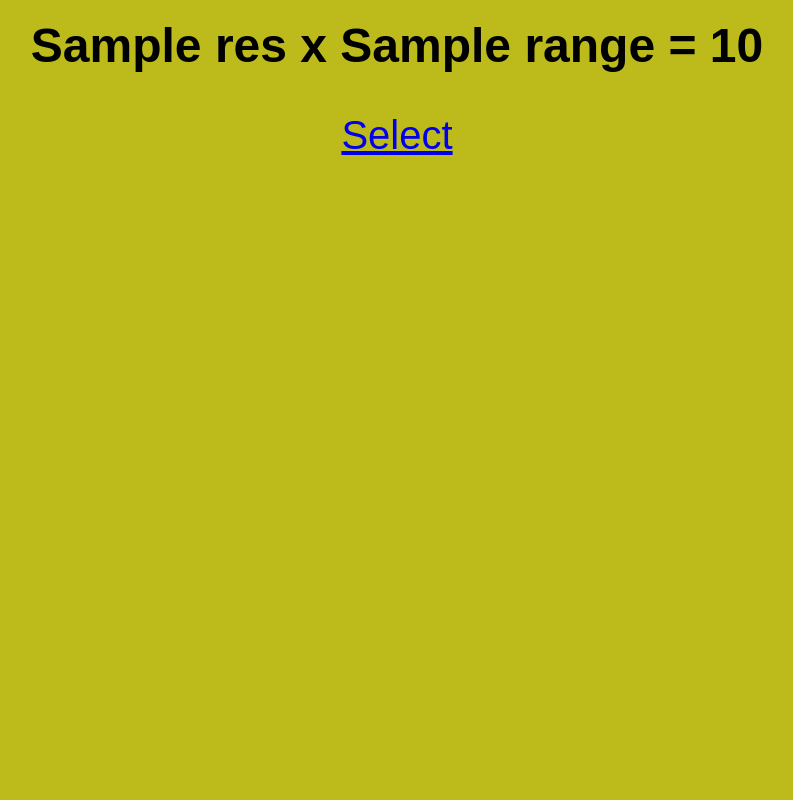
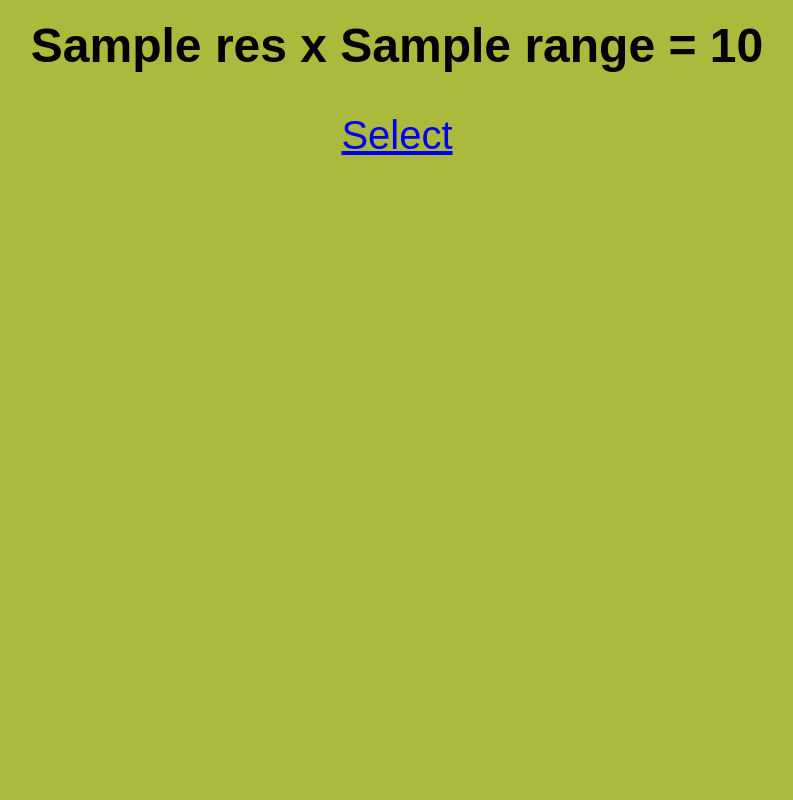
Before and after one commit to GovardhanGattu/tables, a Django app: template tables/templates/tables/tables.html in a window 1280 px wide. Shown: the whole page, without its empty margins (243-1036 px from the left). Run offline with Django 3.2, Linux system fonts and the light colour scheme; the template is opened without the code that fills it: most values are stand-ins (such as "Sample title", 1, 10 or a date in 2020); some libraries are stand-ins or nearby versions.

Commit message:
first commit

```diff
--- a/tables/templates/tables/tables.html
+++ b/tables/templates/tables/tables.html
@@ -11,7 +11,7 @@
     	body{
 
     	font-family:Arila,sans-serif;
-		background-color:#bdbb1c;
+		background-color:#abba3c;
 		color:black;
 		margin-left:auto;
 		margin-right:auto;
```
